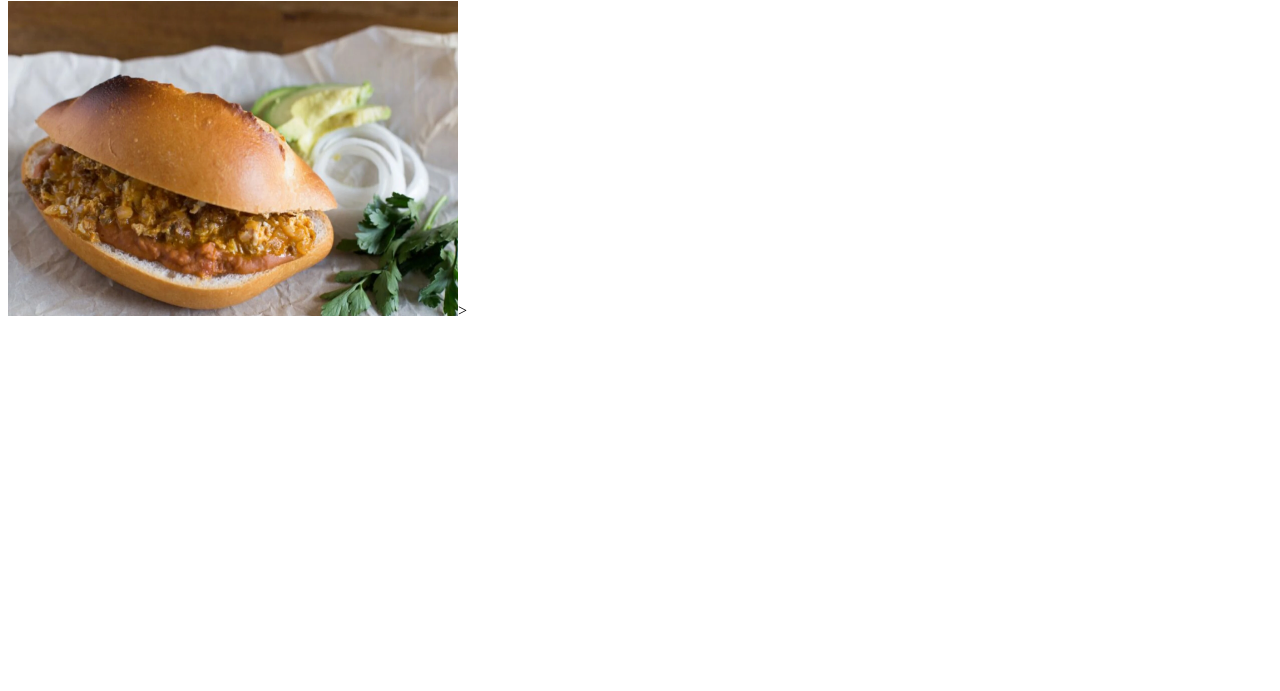
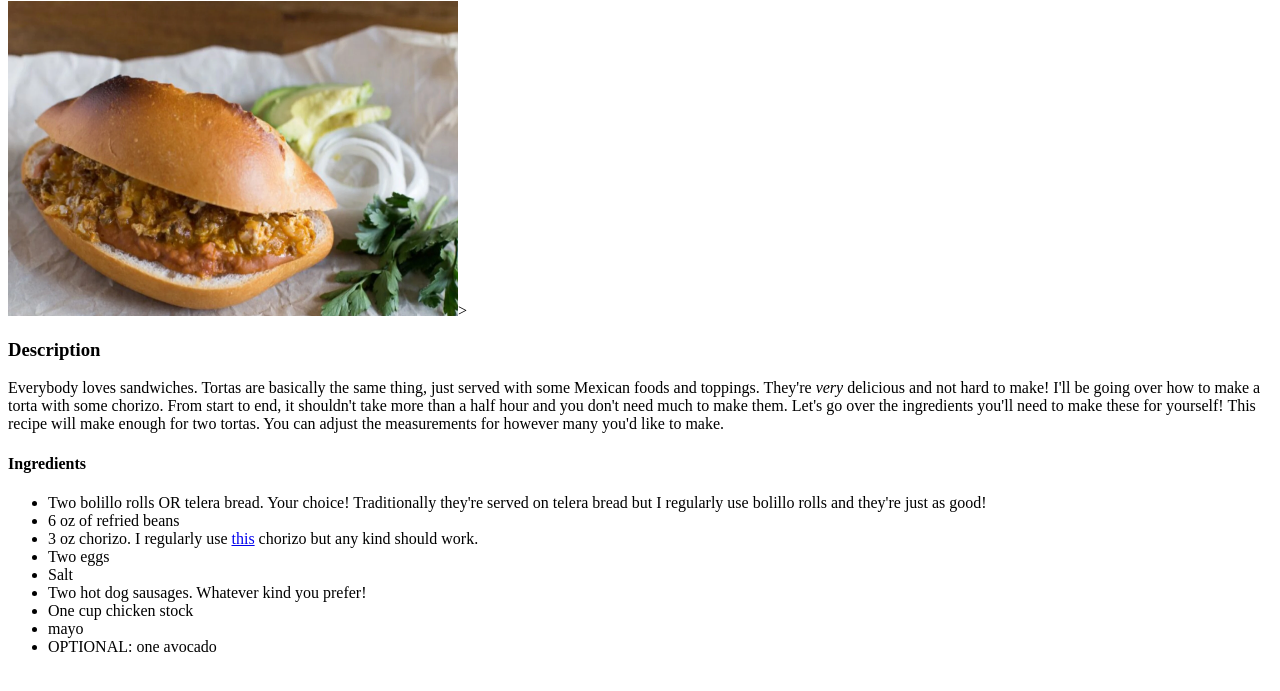
Before and after one commit to ed-lopez09/odin-recipes, a plain HTML site: page recipes/chorizo-torta.html in a window 1280 px wide. Shown: the part 79-770 px from the top of the page. Drawn offline with Linux system fonts and the light colour scheme.

Commit message:
Add ingredients to chorizo-torta.html

```diff
--- a/recipes/chorizo-torta.html
+++ b/recipes/chorizo-torta.html
@@ -8,5 +8,30 @@
     <body>
         <h1>Chorizo Torta</h1>
             <p><img src="chorizo-sandwich.jpg" width="450" height="315" alt="chorizo torta">>
+
+        <h3>Description</h3>
+            <p>Everybody loves sandwiches. Tortas are basically the same thing, just served with some Mexican
+                foods and toppings. They're <em>very</em> delicious and not hard to make! I'll be
+                going over how to make a torta with some chorizo. From start to end, it shouldn't take more
+                than a half hour and you don't need much to make them. Let's go over the ingredients you'll
+                need to make these for yourself! This recipe will make enough for two tortas. You can adjust
+                the measurements for however many you'd like to make.
+            </p>
+
+        <h4>Ingredients</h4>
+            <ul>
+                <li>Two bolillo rolls OR telera bread. Your choice! Traditionally they're served on telera
+                    bread but I regularly use bolillo rolls and they're just as good!
+                </li>
+                <li>6 oz of refried beans</li>
+                <li>3 oz chorizo. I regularly use <a href="https://www.caciquefoods.com/products/pork-chorizo/"
+                    target="_blank" rel="norefferer">this</a> chorizo but any kind should work.</li>
+                <li>Two eggs</li>
+                <li>Salt</li>
+                <li>Two hot dog sausages. Whatever kind you prefer!</li>
+                <li>One cup chicken stock</li>
+                <li>mayo</li>
+                <li>OPTIONAL: one avocado</li>
+            </ul>
     </body>
 </html>
```
